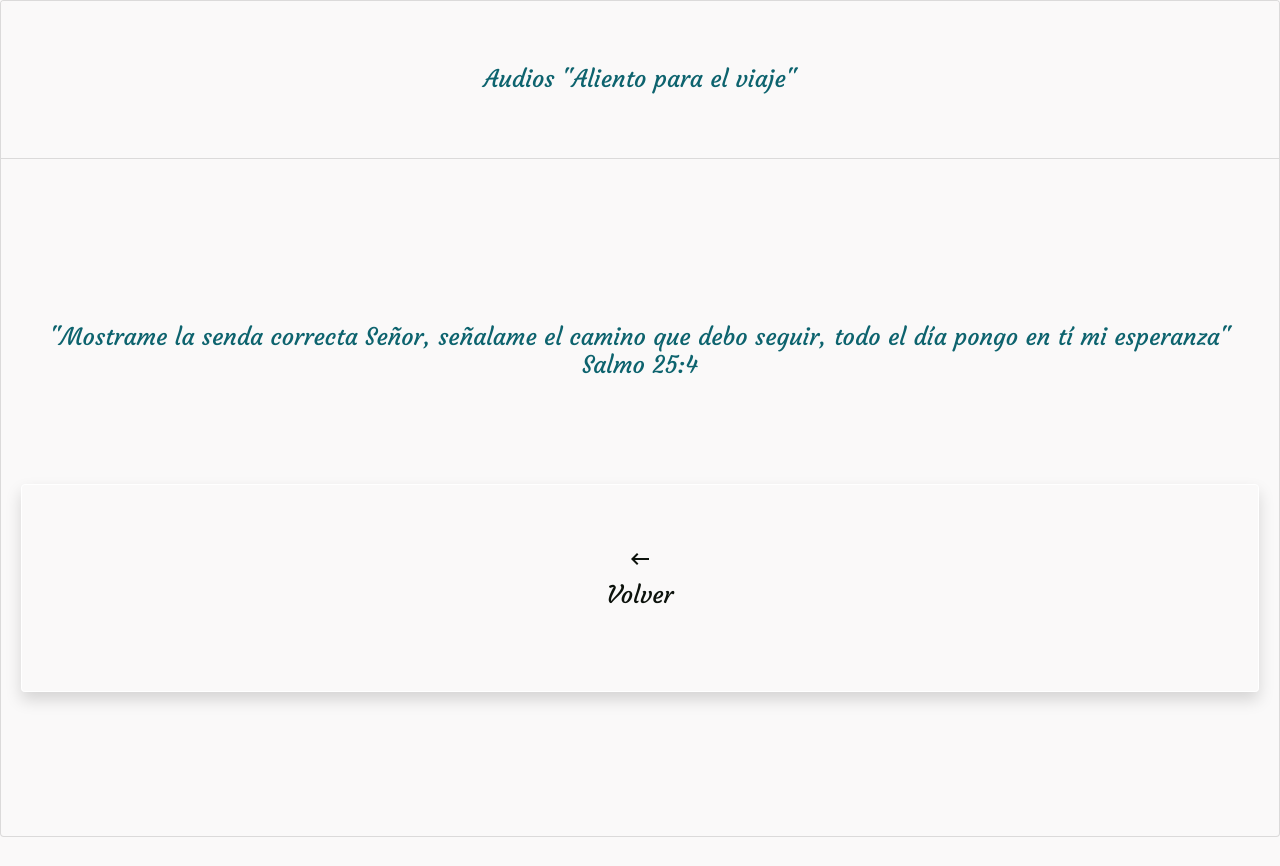
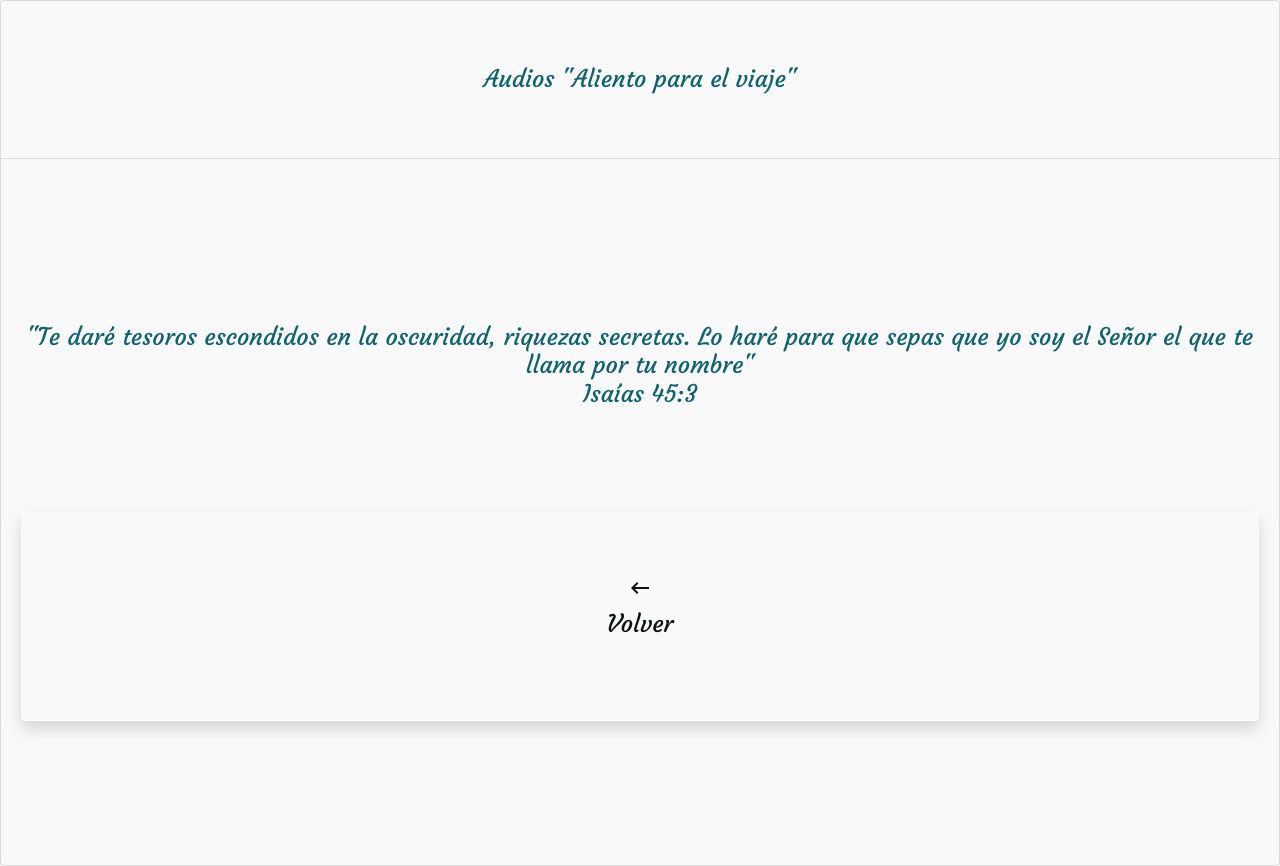
Before and after one commit to gran-gas/aliento, a Flask app: page /pensamiento.html in a window 1280 px wide. Before the commit the page ends 837 px from the top, so only its background shows below. Run offline with Flask 2, Linux system fonts and the light colour scheme; some libraries are stand-ins or nearby versions.

Commit message:
first commit

```diff
--- a/templates/pensamiento.html
+++ b/templates/pensamiento.html
@@ -16,7 +16,7 @@
         <br>
         <br>
         <p class="card-text h5 main-title text-center">
-           "Mostrame la senda correcta Señor, señalame el camino que debo seguir, todo el día pongo en tí mi esperanza"<br>Salmo 25:4
+            "Te daré tesoros escondidos en la oscuridad, riquezas secretas. Lo haré para que sepas que yo soy el Señor el que te llama por tu nombre"<br>Isaías 45:3
         </p>
             <br>
             <br>
```
Also changed, not shown: templates/audio.html (+5 -5 lines).
